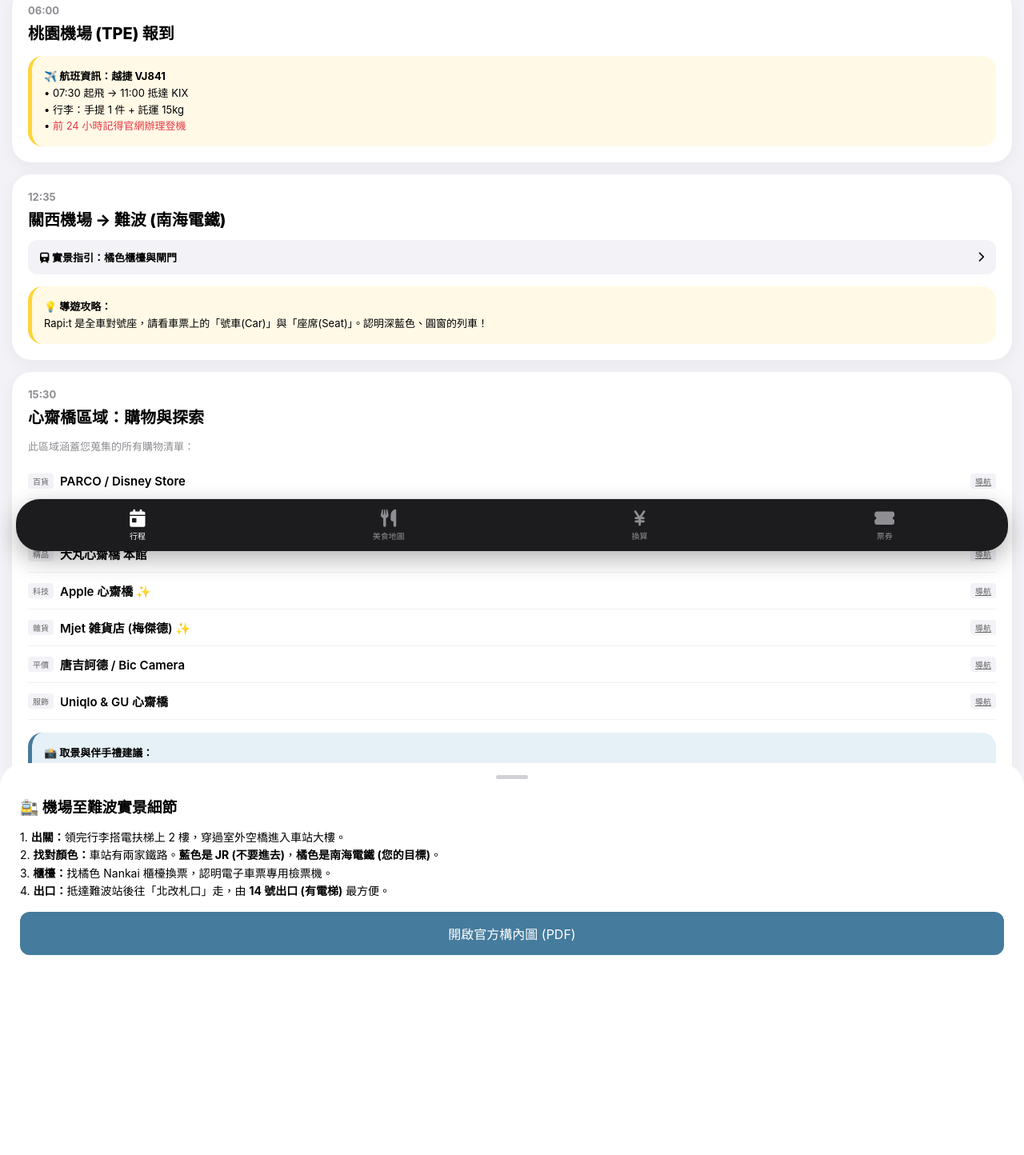
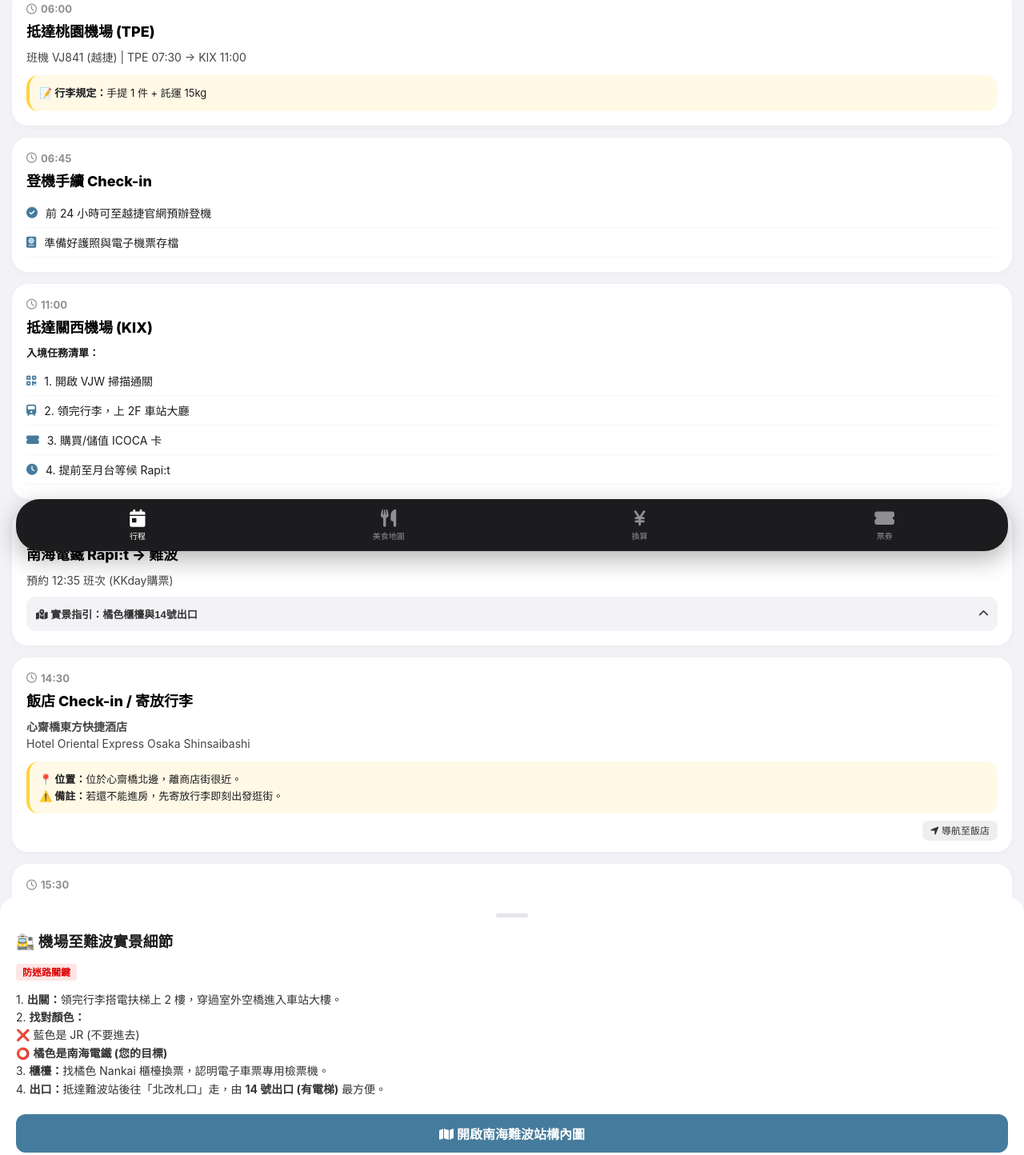
Before and after one commit to eabbycat2/osaka-trip-2026, a plain HTML site: page index.htm in a window 1280 px wide. Shown: the part 86-1530 px from the top of the page at 80% size. Before the commit the page ends 1286 px from the top, so only its background shows below. Drawn offline with Linux system fonts and the light colour scheme.

Commit message:
Update index.htm

```diff
--- a/index.htm
+++ b/index.htm
@@ -7,39 +7,54 @@
     <link href="https://cdnjs.cloudflare.com/ajax/libs/font-awesome/6.0.0/css/all.min.css" rel="stylesheet">
     <style>
         :root { --friend: #FF8552; --ai: #457B9D; --guide-bg: #FFF9E6; --bg-ios: #F2F2F7; --accent: #E63946; }
-        body { margin: 0; font-family: -apple-system, sans-serif; background: var(--bg-ios); padding-bottom: 100px; -webkit-font-smoothing: antialiased; }
+        body { margin: 0; font-family: -apple-system, sans-serif; background: var(--bg-ios); padding-bottom: 100px; -webkit-font-smoothing: antialiased; color: #1c1c1e; }
 
         /* 頂部狀態列 */
         .status-header { background: #fff; padding: 15px 20px; border-bottom: 0.5px solid #d1d1d6; position: sticky; top: 0; z-index: 100; display: flex; justify-content: space-between; align-items: center; }
         .stamina-pill { font-size: 12px; color: var(--accent); background: #FFE5E5; padding: 4px 10px; border-radius: 20px; font-weight: bold; }
 
         /* 卡片設計 */
-        .card { background: #fff; border-radius: 24px; padding: 20px; margin: 15px; box-shadow: 0 4px 20px rgba(0,0,0,0.05); }
-        .card-time { font-size: 13px; color: #8e8e93; font-weight: 700; }
-        .card-title { font-size: 20px; font-weight: 800; margin: 5px 0 12px; }
+        .card { background: #fff; border-radius: 20px; padding: 18px; margin: 15px; box-shadow: 0 2px 10px rgba(0,0,0,0.03); }
+        .card-time { font-size: 13px; color: #8e8e93; font-weight: 700; display: flex; align-items: center; gap: 5px; }
+        .card-title { font-size: 18px; font-weight: 800; margin: 6px 0 10px; color: #000; }
+        .card-desc { font-size: 14px; color: #444; line-height: 1.5; margin-bottom: 10px; }
 
-        /* 大行程購物清單 */
-        .shop-list { margin-top: 10px; padding: 0; list-style: none; }
+        /* 清單樣式 (用於待辦事項與購物) */
+        .check-list { margin: 0; padding: 0; list-style: none; }
+        .check-item { display: flex; align-items: flex-start; gap: 10px; padding: 8px 0; border-bottom: 0.5px solid #f5f5f5; font-size: 14px; }
+        .check-item i { color: var(--ai); margin-top: 3px; }
+
+        /* 購物清單專用 */
         .shop-item { display: flex; align-items: center; justify-content: space-between; padding: 12px 0; border-bottom: 0.5px solid #f0f0f0; }
         .shop-info { display: flex; align-items: center; gap: 8px; font-size: 15px; font-weight: 600; }
         .shop-tag { font-size: 10px; padding: 2px 6px; border-radius: 4px; background: #F2F2F7; color: #666; font-weight: normal; }
 
-        /* 交通指引抽屜按鈕 */
-        .transit-btn { background: #F2F2F7; padding: 12px 15px; border-radius: 12px; display: flex; align-items: center; justify-content: space-between; font-size: 13px; font-weight: 600; margin: 10px 0; border: none; width: 100%; text-align: left; }
+        /* 按鈕樣式 */
+        .btn-nav { font-size: 12px; background: #eee; padding: 5px 10px; border-radius: 8px; text-decoration: none; color: #333; }
+        .transit-btn { background: #F2F2F7; padding: 12px; border-radius: 12px; display: flex; align-items: center; justify-content: space-between; font-size: 13px; font-weight: 600; margin-top: 10px; border: none; width: 100%; cursor: pointer; color: #333; }
 
         /* 導遊攻略區 */
-        .guide-card { background: var(--guide-bg); border-radius: 18px; padding: 15px; margin-top: 15px; border-left: 5px solid #FFD43B; font-size: 13px; line-height: 1.6; }
+        .guide-card { background: var(--guide-bg); border-radius: 15px; padding: 12px; margin-top: 12px; border-left: 4px solid #FFD43B; font-size: 13px; line-height: 1.6; }
+
+        /* 抽屜與遮罩層 (優化版) */
+        .overlay { position: fixed; top: 0; left: 0; width: 100%; height: 100%; background: rgba(0,0,0,0.5); z-index: 1999; display: none; opacity: 0; transition: opacity 0.3s; }
+        .overlay.active { display: block; opacity: 1; }
+
+        .drawer {
+            position: fixed; bottom: -100%; left: 0; width: 100%;
+            height: auto; max-height: 60%; /* 高度優化：不超過60%且隨內容調整 */
+            background: white; border-radius: 20px 20px 0 0; z-index: 2000;
+            transition: 0.3s cubic-bezier(0.25, 1, 0.5, 1);
+            padding: 20px; box-sizing: border-box; overflow-y: auto;
+        }
+        .drawer.active { bottom: 0; }
+        .close-bar { width: 40px; height: 5px; background: #E5E5EA; border-radius: 10px; margin: 0 auto 15px; }
 
         /* 底部 Dock */
         .dock { position: fixed; bottom: 25px; left: 20px; right: 20px; background: #1c1c1e; border-radius: 30px; height: 65px; display: flex; align-items: center; justify-content: space-around; z-index: 1000; box-shadow: 0 10px 30px rgba(0,0,0,0.3); }
         .dock-item { color: #8e8e93; text-align: center; text-decoration: none; font-size: 10px; }
         .dock-item.active { color: white; }
         .dock-item i { font-size: 22px; display: block; margin-bottom: 3px; }
-
-        /* 側滑抽屜 */
-        .drawer { position: fixed; bottom: -100%; left: 0; width: 100%; height: 70%; background: white; border-radius: 30px 30px 0 0; z-index: 2000; transition: 0.4s cubic-bezier(0.32, 0.72, 0, 1); padding: 25px; box-sizing: border-box; }
-        .drawer.active { bottom: 0; }
-        .close-bar { width: 40px; height: 5px; background: #D1D1D6; border-radius: 10px; margin: -10px auto 20px; }
     </style>
 </head>
 <body>
@@ -51,74 +66,106 @@
 
 <div class="content">
     <div class="card">
-        <div class="card-time">06:00</div>
-        <div class="card-title">桃園機場 (TPE) 報到</div>
+        <div class="card-time"><i class="far fa-clock"></i> 06:00</div>
+        <div class="card-title">抵達桃園機場 (TPE)</div>
+        <div class="card-desc">班機 VJ841 (越捷) | TPE 07:30 → KIX 11:00</div>
         <div class="guide-card">
-            <b>✈️ 航班資訊：越捷 VJ841</b><br>
-            • 07:30 起飛 → 11:00 抵達 KIX<br>
-            • 行李：手提 1 件 + 託運 15kg<br>
-            • <span style="color:var(--accent)">前 24 小時記得官網辦理登機</span>
+            <b>📝 行李規定：</b>手提 1 件 + 託運 15kg
         </div>
     </div>
 
     <div class="card">
-        <div class="card-time">12:35</div>
-        <div class="card-title">關西機場 → 難波 (南海電鐵)</div>
-        <button class="transit-btn" onclick="openDrawer('transit-kix')">
-            <span><i class="fas fa-train"></i> 實景指引：橘色櫃檯與閘門</span>
-            <i class="fas fa-chevron-right"></i>
-        </button>
-        <div class="guide-card">
-            <b>💡 導遊攻略：</b><br>
-            Rapi:t 是全車對號座，請看車票上的「號車(Car)」與「座席(Seat)」。認明深藍色、圓窗的列車！
+        <div class="card-time"><i class="far fa-clock"></i> 06:45</div>
+        <div class="card-title">登機手續 Check-in</div>
+        <div class="check-list">
+            <div class="check-item"><i class="fas fa-check-circle"></i> 前 24 小時可至越捷官網預辦登機</div>
+            <div class="check-item"><i class="fas fa-passport"></i> 準備好護照與電子機票存檔</div>
         </div>
     </div>
 
     <div class="card">
-        <div class="card-time">15:30</div>
-        <div class="card-title">心齋橋區域：購物與探索</div>
-        <p style="font-size:13px; color:#8e8e93;">此區域涵蓋您蒐集的所有購物清單：</p>
+        <div class="card-time"><i class="far fa-clock"></i> 11:00</div>
+        <div class="card-title">抵達關西機場 (KIX)</div>
+        <div style="font-size:13px; font-weight:bold; margin-bottom:8px;">入境任務清單：</div>
+        <div class="check-list">
+            <div class="check-item"><i class="fas fa-qrcode"></i> 1. 開啟 VJW 掃描通關</div>
+            <div class="check-item"><i class="fas fa-train"></i> 2. 領完行李，上 2F 車站大廳</div>
+            <div class="check-item"><i class="fas fa-ticket-alt"></i> 3. 購買/儲值 ICOCA 卡</div>
+            <div class="check-item"><i class="fas fa-clock"></i> 4. 提前至月台等候 Rapi:t</div>
+        </div>
+    </div>
 
-        <ul class="shop-list">
+    <div class="card">
+        <div class="card-time"><i class="far fa-clock"></i> 12:35</div>
+        <div class="card-title">南海電鐵 Rapi:t → 難波</div>
+        <div class="card-desc">預約 12:35 班次 (KKday購票)</div>
+        <button class="transit-btn" onclick="openDrawer('transit-kix')">
+            <span><i class="fas fa-map-marked-alt"></i> 實景指引：橘色櫃檯與14號出口</span>
+            <i class="fas fa-chevron-up"></i>
+        </button>
+    </div>
+
+    <div class="card">
+        <div class="card-time"><i class="far fa-clock"></i> 14:30</div>
+        <div class="card-title">飯店 Check-in / 寄放行李</div>
+        <div class="card-desc"><b>心齋橋東方快捷酒店</b><br>Hotel Oriental Express Osaka Shinsaibashi</div>
+        <div class="guide-card">
+            <b>📍 位置：</b>位於心齋橋北邊，離商店街很近。<br>
+            <b>⚠️ 備註：</b>若還不能進房，先寄放行李即刻出發逛街。
+        </div>
+        <div style="margin-top:10px; text-align:right;">
+            <a href="https://maps.app.goo.gl/zTrtuhtAHYLW1E3v61" class="btn-nav"><i class="fas fa-location-arrow"></i> 導航至飯店</a>
+        </div>
+    </div>
+
+    <div class="card">
+        <div class="card-time"><i class="far fa-clock"></i> 15:30</div>
+        <div class="card-title">心齋橋區域：購物攻略</div>
+        <p style="font-size:13px; color:#666; margin:0;">包含您指定的藥妝、百貨與雜貨：</p>
+
+        <ul class="check-list" style="margin-top:10px;">
             <li class="shop-item">
                 <div class="shop-info"><span class="shop-tag">百貨</span> PARCO / Disney Store</div>
-                <a href="https://maps.google.com/?q=心齋橋PARCO" class="shop-tag">導航</a>
+                <a href="https://maps.google.com/?q=心齋橋PARCO" class="btn-nav">導航</a>
             </li>
             <li class="shop-item">
                 <div class="shop-info"><span class="shop-tag">藥妝</span> SUGI 藥局 心齋橋店</div>
-                <a href="https://maps.google.com/?q=SUGI藥局心齋橋店" class="shop-tag">導航</a>
+                <a href="https://maps.google.com/?q=SUGI藥局心齋橋店" class="btn-nav">導航</a>
             </li>
             <li class="shop-item">
                 <div class="shop-info"><span class="shop-tag">精品</span> 大丸心齋橋 本館</div>
-                <a href="https://maps.google.com/?q=大丸心齋橋本館" class="shop-tag">導航</a>
+                <a href="https://maps.google.com/?q=大丸心齋橋本館" class="btn-nav">導航</a>
             </li>
             <li class="shop-item">
                 <div class="shop-info"><span class="shop-tag">科技</span> Apple 心齋橋 ✨</div>
-                <a href="https://maps.google.com/?q=Apple心齋橋" class="shop-tag">導航</a>
+                <a href="https://maps.google.com/?q=Apple心齋橋" class="btn-nav">導航</a>
             </li>
             <li class="shop-item">
                 <div class="shop-info"><span class="shop-tag">雜貨</span> Mjet 雑貨店 (梅傑德) ✨</div>
-                <a href="https://maps.google.com/?q=Mjet心齋橋店" class="shop-tag">導航</a>
+                <a href="https://maps.google.com/?q=Mjet心齋橋店" class="btn-nav">導航</a>
             </li>
             <li class="shop-item">
-                <div class="shop-info"><span class="shop-tag">平價</span> 唐吉訶德 / Bic Camera</div>
-                <a href="https://maps.google.com/?q=唐吉訶德道頓堀店" class="shop-tag">導航</a>
+                <div class="shop-info"><span class="shop-tag">必逛</span> 唐吉訶德 / Bic Camera</div>
+                <a href="https://maps.google.com/?q=唐吉訶德道頓堀店" class="btn-nav">導航</a>
             </li>
             <li class="shop-item">
                 <div class="shop-info"><span class="shop-tag">服飾</span> Uniqlo & GU 心齋橋</div>
-                <a href="https://maps.google.com/?q=Uniqlo心齋橋" class="shop-tag">導航</a>
+                <a href="https://maps.google.com/?q=Uniqlo心齋橋" class="btn-nav">導航</a>
             </li>
         </ul>
 
         <div class="guide-card" style="background:#E6F0F7; border-left-color:var(--ai);">
-            <b>📸 取景與伴手禮建議：</b><br>
-            • 固力果跑跑人、惠比壽摩天輪必拍。<br>
-            • <b>Mjet 雑貨店</b> 有極具特色的古埃及風小物，是其他地方買不到的獨特伴手禮！
+            <b>📸 導遊筆記：</b><br>
+            • <b>Mjet 雑貨店：</b>有極具特色的古埃及神祕生物風格雜貨，別處買不到！<br>
+            • <b>PARCO 6F：</b>吉伊卡哇與動漫周邊集中地。
         </div>
 
-        <div style="margin-top:15px;">
-            <div style="font-size:12px; font-weight:bold; color:var(--friend);"><i class="fas fa-heart"></i> 朋友標註美食：</div>
-            <div style="font-size:14px; font-weight:600; margin-top:5px;">松阪牛燒肉 M (法善寺橫丁)</div>
+        <div style="margin-top:15px; padding-top:10px; border-top:1px solid #eee;">
+            <div style="font-size:12px; font-weight:bold; color:var(--friend);"><i class="fas fa-heart"></i> 附近朋友推薦：</div>
+            <div style="font-size:14px; font-weight:600; display:flex; justify-content:space-between; margin-top:5px;">
+                <span>松阪牛燒肉 M (法善寺橫丁)</span>
+                <span style="font-size:12px; color:#999;">步行 8 min</span>
+            </div>
         </div>
     </div>
 </div>
@@ -130,21 +177,41 @@
     <a href="#" class="dock-item"><i class="fas fa-ticket-alt"></i><span>票券</span></a>
 </div>
 
+<div id="overlay" class="overlay" onclick="closeDrawer()"></div>
+
 <div id="transit-kix" class="drawer">
     <div class="close-bar" onclick="closeDrawer()"></div>
-    <h3 style="margin-bottom:15px;">🚉 機場至難波實景細節</h3>
-    <p style="font-size:14px; line-height:1.6;">
+    <h3 style="margin:0 0 15px 0;">🚉 機場至難波實景細節</h3>
+
+    <div style="margin-bottom:15px;">
+        <span style="background:#FFE5E5; color:#D00; font-size:12px; padding:3px 8px; border-radius:4px; font-weight:bold;">防迷路關鍵</span>
+    </div>
+
+    <p style="font-size:14px; line-height:1.6; color:#333;">
         1. <b>出關：</b>領完行李搭電扶梯上 2 樓，穿過室外空橋進入車站大樓。<br>
-        2. <b>找對顏色：</b>車站有兩家鐵路。<b>藍色是 JR (不要進去)</b>，<b>橘色是南海電鐵 (您的目標)</b>。<br>
+        2. <b>找對顏色：</b><br>
+           ❌ 藍色是 JR (不要進去)<br>
+           ⭕ <b>橘色是南海電鐵 (您的目標)</b><br>
         3. <b>櫃檯：</b>找橘色 Nankai 櫃檯換票，認明電子車票專用檢票機。<br>
         4. <b>出口：</b>抵達難波站後往「北改札口」走，由 <b>14 號出口 (有電梯)</b> 最方便。
     </p>
-    <a href="https://www.nankai.co.jp/library/station/pdf/namba.pdf" target="_blank" style="display:block; text-align:center; padding:15px; background:var(--ai); color:white; text-decoration:none; border-radius:12px; margin-top:10px;">開啟官方構內圖 (PDF)</a>
+
+    <a href="https://www.nankai.co.jp/library/station/pdf/namba.pdf" target="_blank" style="display:block; text-align:center; padding:12px; background:var(--ai); color:white; text-decoration:none; border-radius:12px; margin-top:20px; font-weight:bold;">
+        <i class="fas fa-map"></i> 開啟南海難波站構內圖
+    </a>
+
+    <button onclick="closeDrawer()" style="width:100%; padding:12px; border-radius:12px; border:none; background:#eee; margin-top:10px; color:#666;">關閉</button>
 </div>
 
 <script>
-    function openDrawer(id) { document.getElementById(id).classList.add('active'); }
-    function closeDrawer() { document.querySelectorAll('.drawer').forEach(d => d.classList.remove('active')); }
+    function openDrawer(id) {
+        document.getElementById('overlay').classList.add('active');
+        document.getElementById(id).classList.add('active');
+    }
+    function closeDrawer() {
+        document.querySelectorAll('.drawer').forEach(d => d.classList.remove('active'));
+        document.getElementById('overlay').classList.remove('active');
+    }
 </script>
 
 </body>
```
